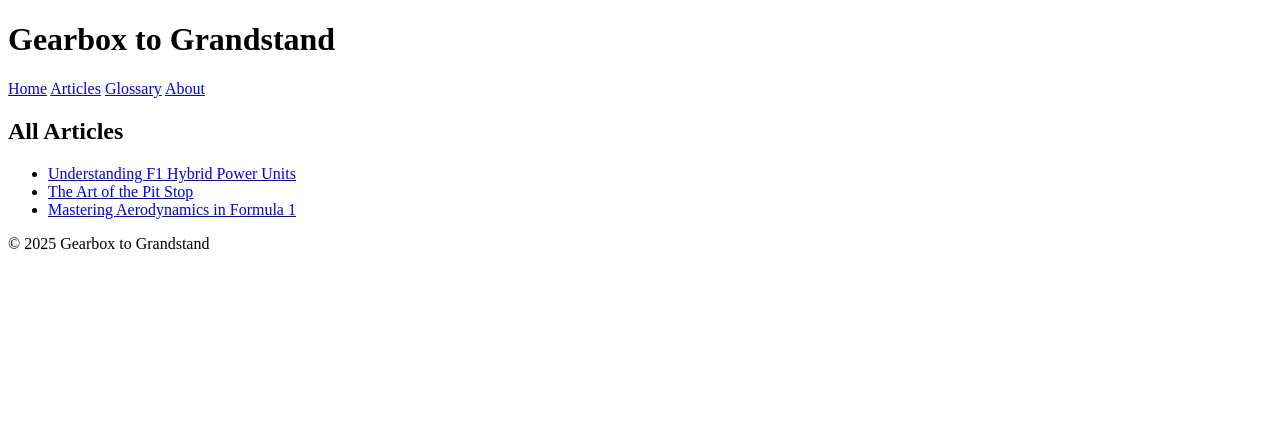
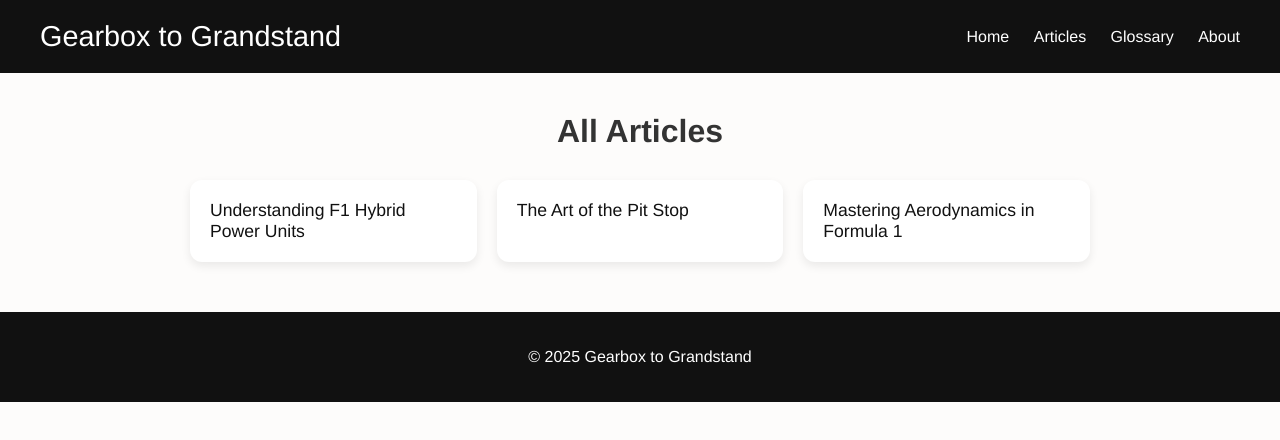
Before and after one commit to GearboxToGrandstand/gearboxtograndstand, a plain HTML site: page articles.html in a window 1280 px wide. Drawn offline with Linux system fonts and the light colour scheme.

Commit message:
Update articles.html

```diff
--- a/articles.html
+++ b/articles.html
@@ -4,9 +4,99 @@
   <meta charset="UTF-8">
   <meta name="viewport" content="width=device-width, initial-scale=1.0">
   <title>All Articles - Gearbox to Grandstand</title>
-  <link rel="stylesheet" href="style.css"> <!-- if you have a CSS file -->
+  <link rel="stylesheet" href="style.css">
+  <style>
+    body {
+      font-family: 'Helvetica', 'Arial', sans-serif;
+      background-color: #fdfcfb;
+      color: #222;
+      margin: 0;
+      padding: 0;
+    }
+
+    header {
+      background-color: #111;
+      color: #fff;
+      padding: 20px 40px;
+      display: flex;
+      justify-content: space-between;
+      align-items: center;
+    }
+
+    header h1 {
+      margin: 0;
+      font-size: 1.8rem;
+      font-weight: 500;
+    }
+
+    nav a {
+      color: #fff;
+      margin-left: 20px;
+      text-decoration: none;
+      font-weight: 400;
+    }
+
+    nav a:hover {
+      text-decoration: underline;
+    }
+
+    main {
+      max-width: 900px;
+      margin: 40px auto;
+      padding: 0 20px;
+    }
+
+    h2 {
+      text-align: center;
+      font-size: 2rem;
+      margin-bottom: 30px;
+      color: #333;
+    }
+
+    ul.articles-list {
+      list-style: none;
+      padding: 0;
+      display: grid;
+      grid-template-columns: repeat(auto-fit, minmax(280px, 1fr));
+      gap: 20px;
+    }
+
+    ul.articles-list li {
+      background-color: #fff;
+      border-radius: 12px;
+      box-shadow: 0 4px 10px rgba(0,0,0,0.08);
+      padding: 20px;
+      transition: transform 0.2s, box-shadow 0.2s;
+    }
+
+    ul.articles-list li:hover {
+      transform: translateY(-5px);
+      box-shadow: 0 8px 15px rgba(0,0,0,0.15);
+    }
+
+    ul.articles-list a {
+      text-decoration: none;
+      color: #111;
+      font-size: 1.1rem;
+      font-weight: 500;
+      display: block;
+    }
+
+    ul.articles-list a:hover {
+      color: #d6336c; /* subtle feminine accent */
+    }
+
+    footer {
+      background-color: #111;
+      color: #fff;
+      text-align: center;
+      padding: 20px 0;
+      margin-top: 50px;
+    }
+  </style>
 </head>
 <body>
+
   <header>
     <h1>Gearbox to Grandstand</h1>
     <nav>
@@ -19,7 +109,7 @@
 
   <main>
     <h2>All Articles</h2>
-    <ul>
+    <ul class="articles-list">
       <li><a href="hybrid-power-units.html">Understanding F1 Hybrid Power Units</a></li>
       <li><a href="pit-stop-strategy.html">The Art of the Pit Stop</a></li>
       <li><a href="aerodynamics.html">Mastering Aerodynamics in Formula 1</a></li>
@@ -30,5 +120,6 @@
   <footer>
     <p>© 2025 Gearbox to Grandstand</p>
   </footer>
+
 </body>
 </html>
```
